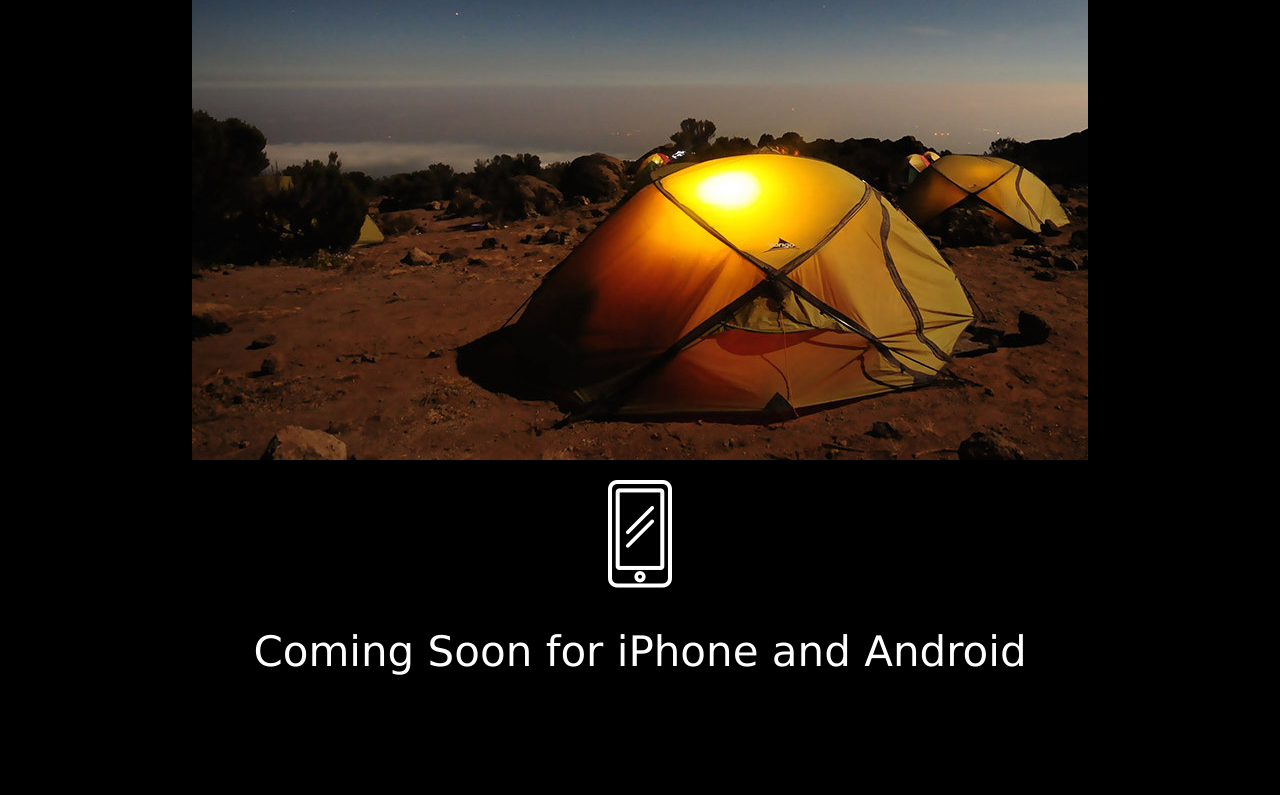
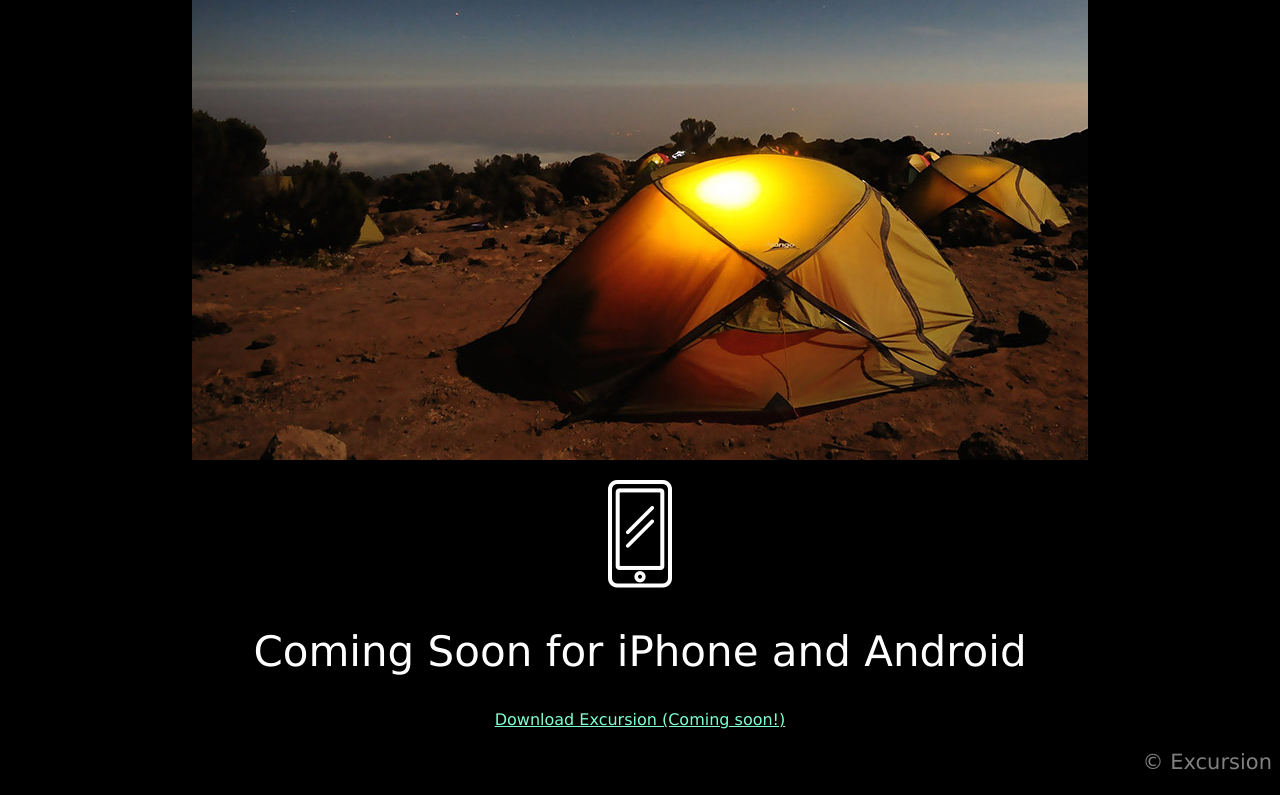
Before and after one commit to kiml9/excursion, a plain HTML site: page index.html in a window 1280 px wide. Shown: the part 545-1340 px from the top of the page. Before the commit the page ends 1255 px from the top, so only its background shows below. Drawn offline with Linux system fonts and the light colour scheme.

Commit message:
Add last content and footer.

```diff
--- a/index.html
+++ b/index.html
@@ -18,6 +18,8 @@
         <p><img src="./resources/images/camp.jpg" alt="A camp photo"></p>
         <p><img src="./resources/images/phone.png" alt="Phone-ico"></p>
         <h2 class="comming-soon">Coming Soon for iPhone and Android</h2>
+        <a class="link" href="#">Download Excursion (Coming soon!)</a></p>
+        <p class="footer">© Excursion</p>
       </div>
   </body>
 </html>
--- a/resources/css/style.css
+++ b/resources/css/style.css
@@ -26,3 +26,9 @@ p.desc {
   font-size: 21px;
   color: gray;
 }
+
+.footer {
+  text-align: right;
+  color: gray;
+  font-size: 21px;
+}
```
